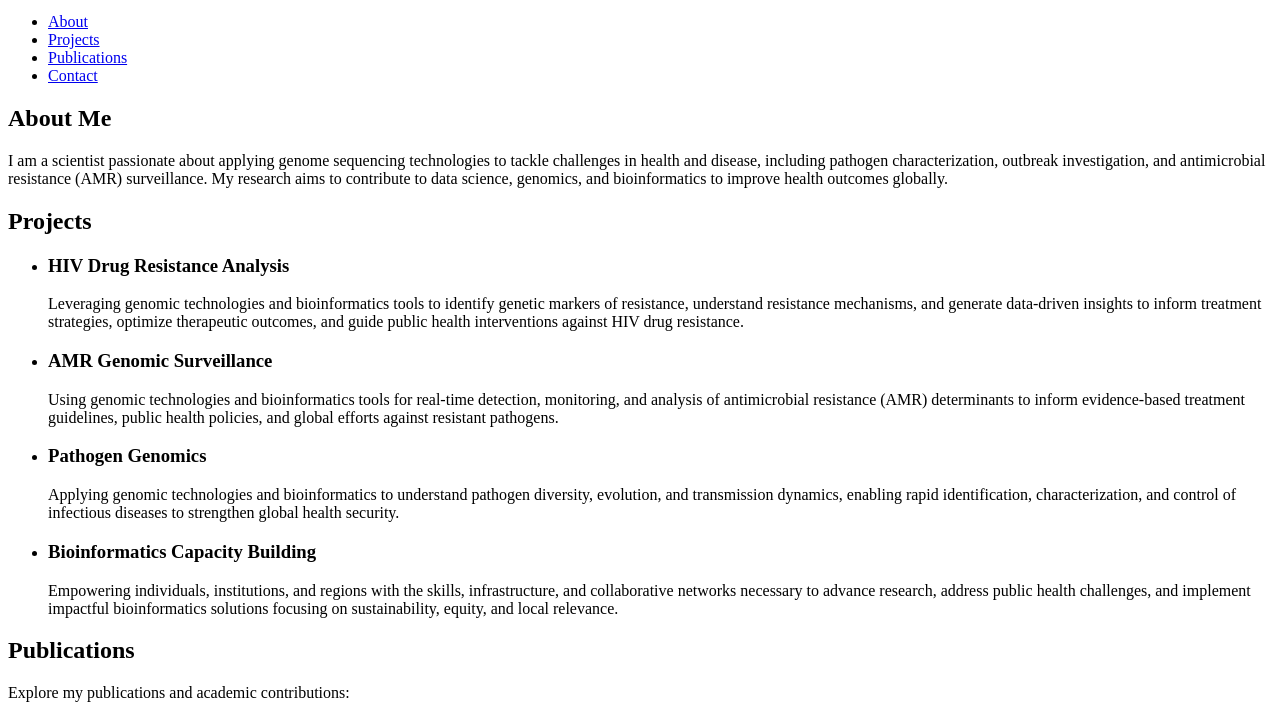
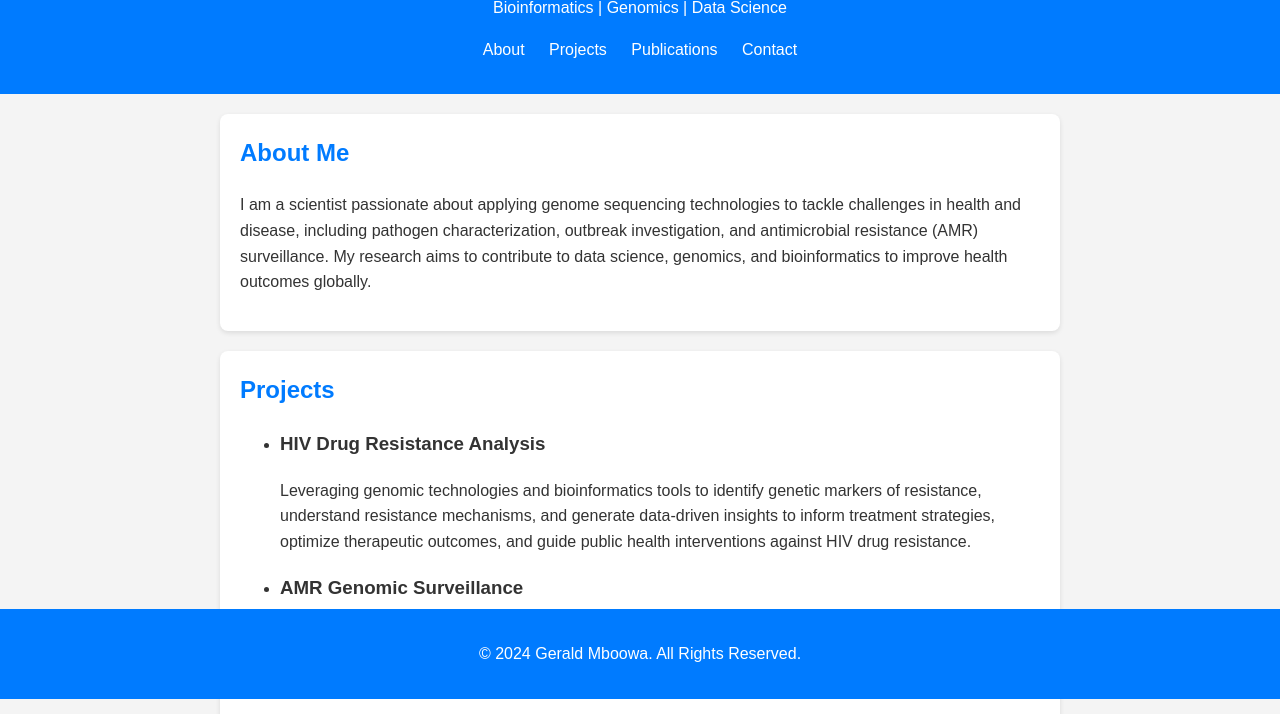
Before and after one commit to gmboowa/geraldmboowa, a plain HTML site: page index.html in a window 1280 px wide. Shown: the part 101-815 px from the top of the page. Drawn offline with Linux system fonts and the light colour scheme.

Commit message:
Update index.html

```diff
--- a/index.html
+++ b/index.html
@@ -6,7 +6,7 @@
     <meta name="description" content="Gerald Mboowa - Bioinformatics Implementation Expert">
     <meta name="author" content="Gerald Mboowa">
     <title>Gerald Mboowa</title>
-    <!-- <link rel="stylesheet" href="styles.css"> Temporarily removed for debugging -->
+    <link rel="stylesheet" href="styles.css">
 </head>
 <body>
     <!-- Header Section -->
```
